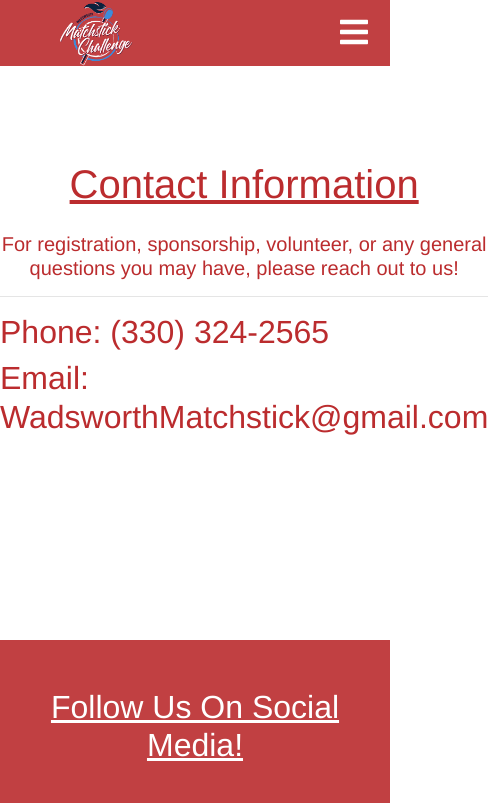
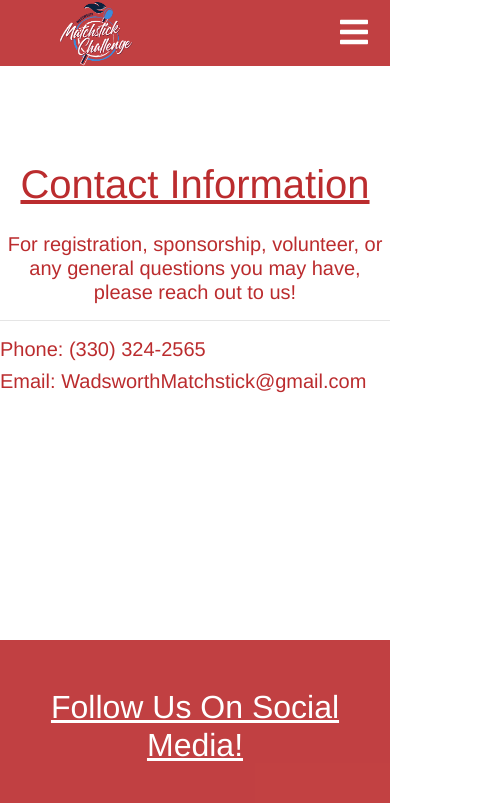
Before and after one commit to Nick-Kuster/matchstick, a Vue app: page /Contact in a window 390 px wide. Shown: the top 803 px of the page, 488 px wide, since content can reach past the window. Built offline with nearby package versions, Linux system fonts and the light colour scheme.

Commit message:
Changed font size of contact page for mobile friendly use

```diff
--- a/src/views/Contact.vue
+++ b/src/views/Contact.vue
@@ -30,8 +30,8 @@
     .contact-container {
         display: grid;
         max-height: 10vh;
-        grid-template-columns: 1fr 2fr 1fr;
-        grid-template-areas: ". contact-info .";
+        grid-template-columns: 1fr;
+        grid-template-areas: "contact-info";
     }
     .contact-info {
         grid-area: contact-info;
@@ -39,7 +39,10 @@
         color: rgba(187, 44, 46);
         display: grid;
         grid-template-rows: 1fr 6fr;
+    }
 
+    .phone, .email {
+        font-size: 1.25rem !important;
     }
     .contact-details {
         text-align:left;
@@ -52,4 +55,15 @@
         color: rgba(187, 44, 46);
         text-decoration: none;
     }
+
+  @media (min-width: 992px) {
+    .contact-container {
+        max-height: 10vh;
+        grid-template-columns: 1fr 2fr 1fr;
+        grid-template-areas: ". contact-info .";
+    }
+    .phone, .email {
+        font-size: 1.25rem !important;
+    }
+  }
 </style>
```
